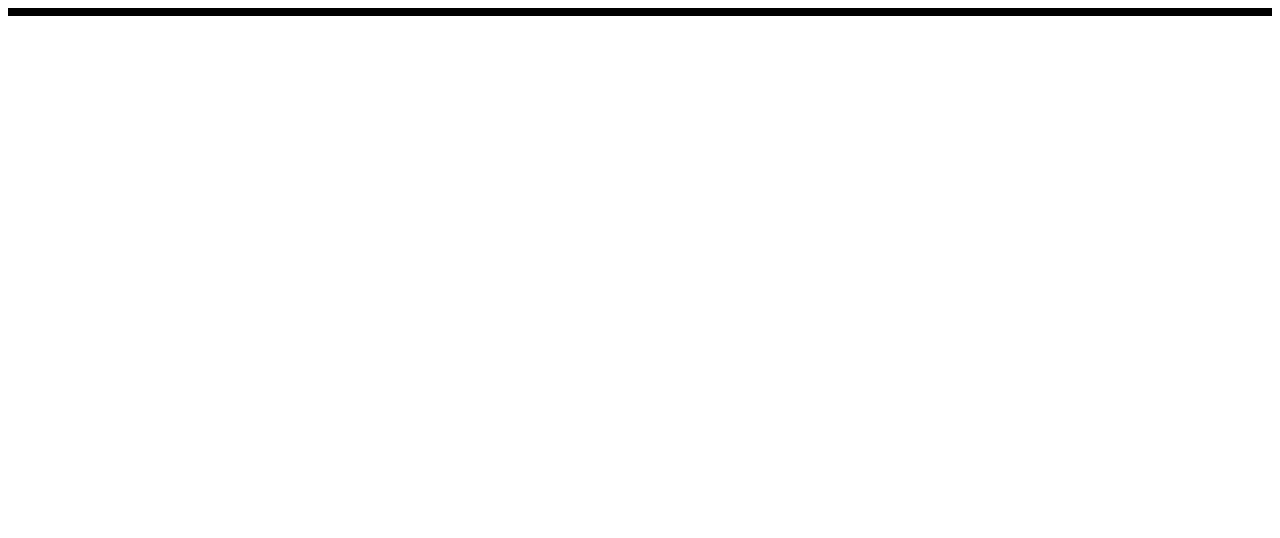
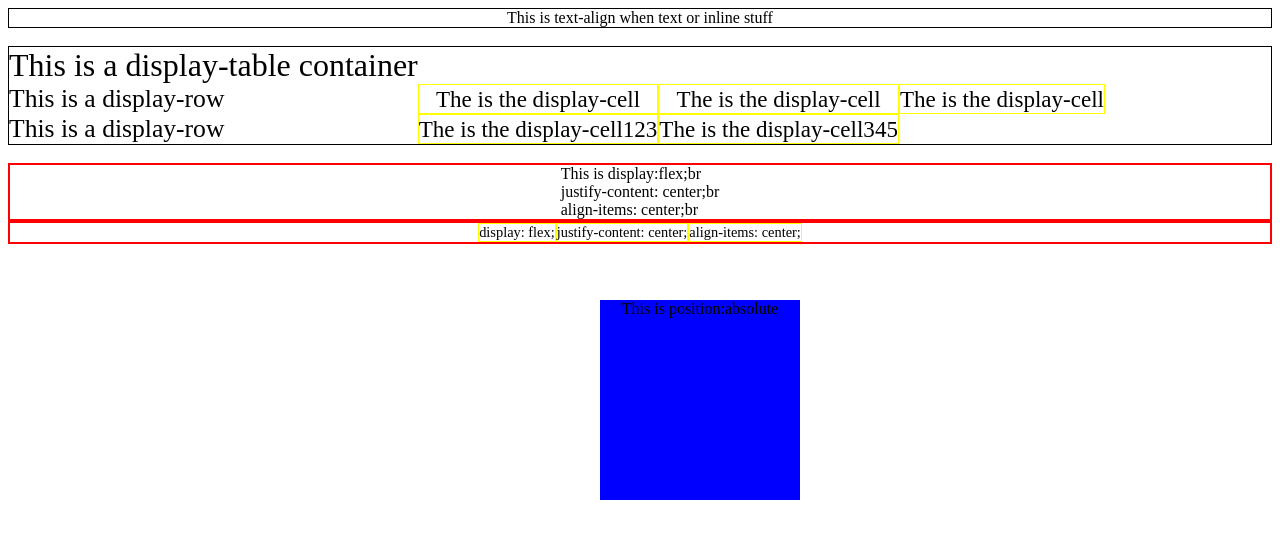
Before and after one commit to learnfromfail/MyLearningNotes, a plain HTML site: page css/align-center-3.html in a window 1280 px wide. Drawn offline with Linux system fonts and the light colour scheme.

Commit message:
organising align-center

```diff
--- a/css/align-center-3.html
+++ b/css/align-center-3.html
@@ -6,7 +6,7 @@
     <title>Document</title>
 </head>
 <style>
-    div {
+    .block {
         display: block;
         border: 1px solid black;
     }
@@ -18,28 +18,43 @@
 /* horizontal and vertical : Center*/
     .cellMother {
         display: table;
-        width: 100%;
-        min-height: 100vh;
+        width: auto;
+        /* min-height: 100vh; */
         margin: 0;
+        font-size: 2em;
     }
-        .cell {
-            display: table-cell;
-            vertical-align: middle;
-            text-align: center;
-        }
+    .row {
+        display: table-row;
+        font-size: 0.8em;
+        border: 2px solid rosybrown;
+    }
 
+    .cell {
+        display: table-cell;
+        vertical-align: middle;
+        text-align: center;
+        font-size: 0.9em;
+        border: 1px solid yellow;
+
+    }
 
     .FlexBox {
         display: flex;
         justify-content: center;
         align-items: center;
+        border: 2px solid red;
     }
 
     .position {
         position: absolute;
         top: 50%;
         left: 50%;
-        transform: translateX(-50%) translateY(-50%)
+        transform: translateX(-20%) translateY(-50%);
+        background-color: blue;
+        width: 200px;
+        height: 200px;
+        text-align: center;
+        vertical-align: center;
     }
 
     .block{
@@ -49,22 +64,55 @@
     }
 </style>
 <body>
-    <div>
+    <div class="block">
+        <div class="inline inline-block">
+            This is text-align when text or inline stuff
+        </div>
+    </div>
+    <br>
+    <div class="block">
+        <div class="cellMother">
+            This is a display-table container
+            <div class="row">
+                This is a display-row
+                <div class="cell">
+                    The is the display-cell</div>
+                <div class="cell">
+                    The is the display-cell</div>
+                <div class="cell">
+                    The is the display-cell</div>
+            </div>
+            <div class="row">
+                This is a display-row
+                <div class="cell">
+                    The is the display-cell123</div>
+                <div class="cell">
+                    The is the display-cell345</div>
+            </div>
+        </div>
+    </div>
+    <br>
+    <div class="FlexBox">
+        This is display:flex;br<br>
+        justify-content: center;br<br>
+        align-items: center;br
+    </div>
+    <div class="FlexBox">
+        <div class="cell">
+            display: flex;
+        </div>
+        <div class="cell">
+            justify-content: center;
+        </div>
+        <div class="cell">
+            align-items: center;
+        </div>
+    </div>
+    <br>
 
+    <div class="position">
+        This is position:absolute
     </div>
 
-    <div>
-
-    </div>
-
-    <div>
-
-
-
-    </div>
-
-    <div>
-
-    </div>
 </body>
 </html>
```
